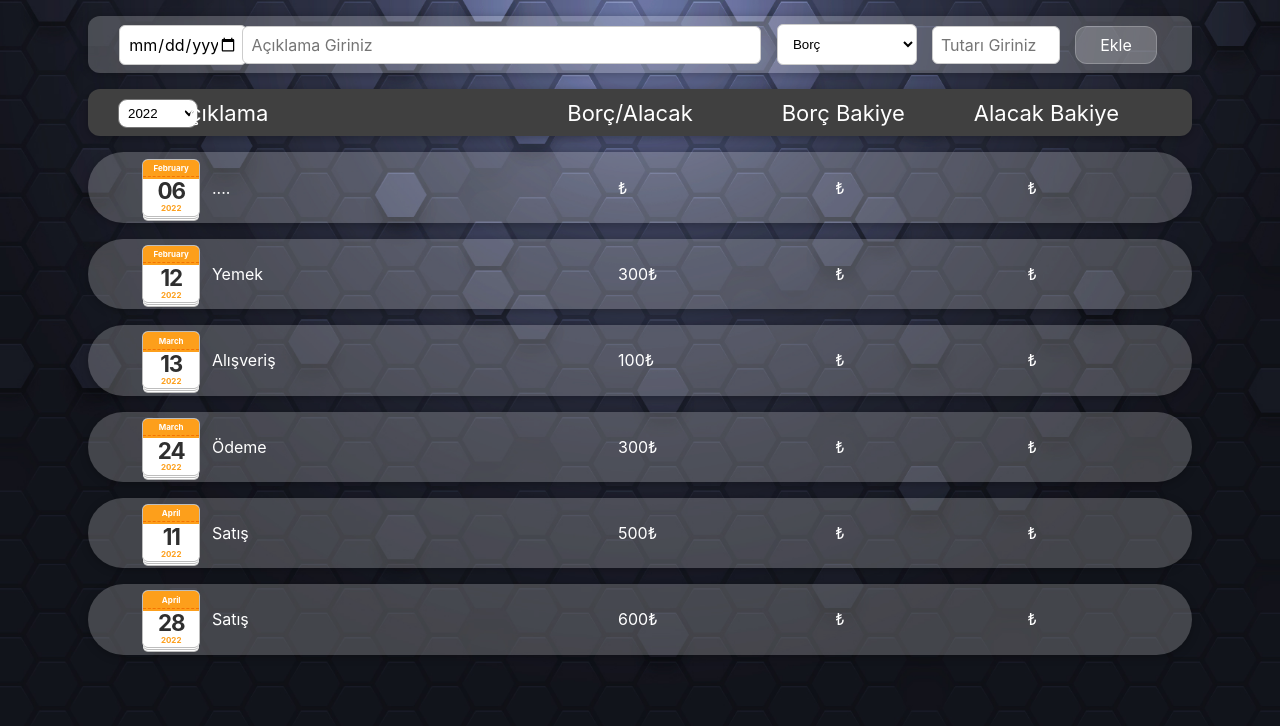
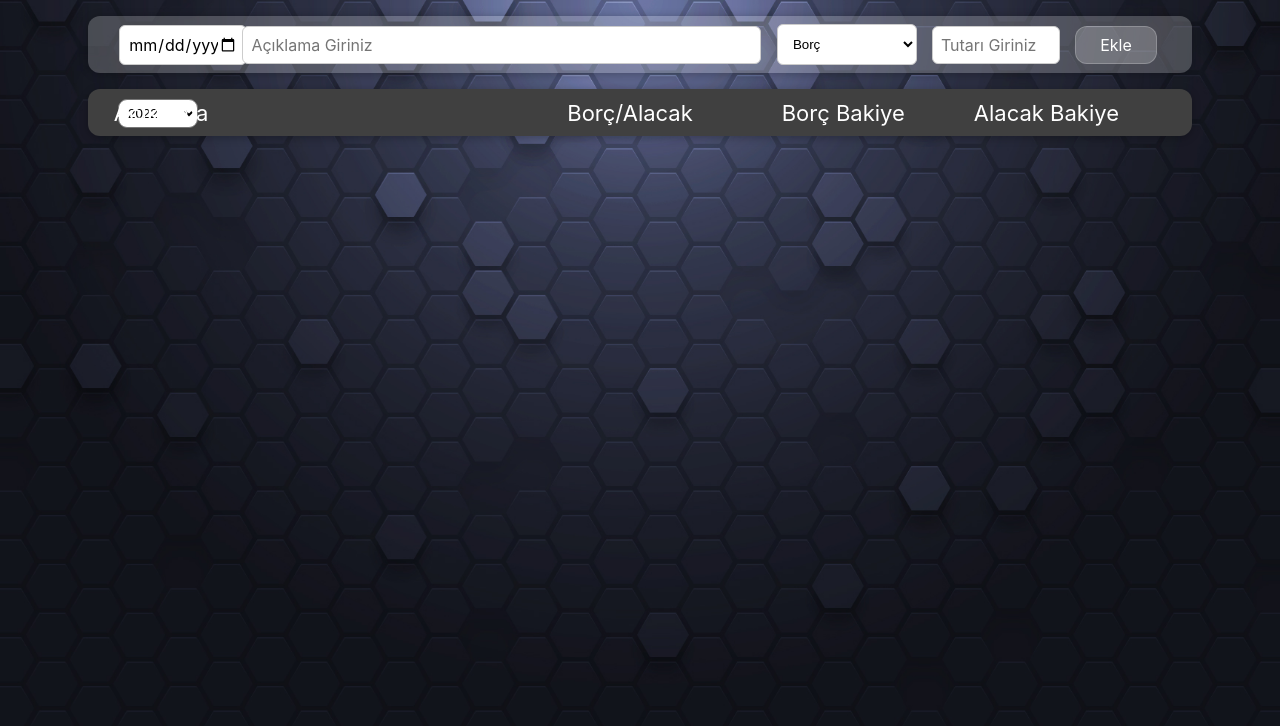
Before and after one commit to Dogukandinler/kalamozadef, a React (Create React App) app: page / in a window 1280 px wide. Shown: the top 726 px of the page. Built offline with nearby package versions, Linux system fonts and the light colour scheme.

Commit message:
FilteredByYearOk

```diff
--- a/src/App.js
+++ b/src/App.js
@@ -1,4 +1,3 @@
-import Title from './components/Title';
 import "./App.css"
 import Records from './components/Records';
 import NewRecords from './components/NewRecords/NewRecords';
@@ -6,12 +5,17 @@ import NewRecords from './components/NewRecords/NewRecords';
 function App() {
 
     const checks = [
-        { id: "1",company:"", date: new Date(2022, 1, 6),  explanation:"...." ,debtclaim:"",debtBlance:"",claimBlance:"",SelectionCD:"Borç"},
-        { id: "2",company:"", date: new Date(2022, 1, 12), explanation:"Yemek" ,debtclaim:300,debtBlance:"",claimBlance:"",SelectionCD:"Borç"},
-        { id: "3",company:"", date: new Date(2022, 2, 13), explanation:"Alışveriş" ,debtclaim:100,debtBlance:"",claimBlance:"",SelectionCD:"Borç"},
-        { id: "4",company:"", date: new Date(2022, 2, 24), explanation:"Ödeme" ,debtclaim:300,debtBlance:"",claimBlance:"",SelectionCD:"Borç"},
-        { id: "5",company:"", date: new Date(2022, 3, 11), explanation:"Satış" ,debtclaim:500, debtBlance:"",claimBlance:"",SelectionCD:"Alacak"},
-        { id: "6",company:"", date: new Date(2022, 3, 28), explanation:"Satış" ,debtclaim:600, debtBlance:"",claimBlance:"",SelectionCD:"Alacak"},
+        { id: "1",company:"", date: new Date(2022, 1, 6),  explanation:"...." ,debtclaim:"",debtBlance:"",claimBlance:"",selectionCD:"Borç"},
+        { id: "2",company:"", date: new Date(2021, 1, 12), explanation:"Yemek" ,debtclaim:300,debtBlance:"",claimBlance:"",selectionCD:"Borç"},
+        { id: "3",company:"", date: new Date(2020, 2, 13), explanation:"Alışveriş" ,debtclaim:100,debtBlance:"",claimBlance:"",selectionCD:"Borç"},
+        { id: "4",company:"", date: new Date(2019, 2, 24), explanation:"Ödeme" ,debtclaim:300,debtBlance:"",claimBlance:"",selectionCD:"Borç"},
+        { id: "5",company:"", date: new Date(2022, 3, 11), explanation:"Satış" ,debtclaim:500, debtBlance:"",claimBlance:"",selectionCD:"Alacak"},
+        { id: "7",company:"", date: new Date(2022, 3, 28), explanation:"Satış" ,debtclaim:600, debtBlance:"",claimBlance:"",selectionCD:"Alacak"},
+        { id: "8",company:"", date: new Date(2022, 3, 28), explanation:"Satış" ,debtclaim:600, debtBlance:"",claimBlance:"",selectionCD:"Alacak"},
+        { id: "9",company:"", date: new Date(2022, 3, 28), explanation:"Satış" ,debtclaim:600, debtBlance:"",claimBlance:"",selectionCD:"Alacak"},
+        { id: "10",company:"", date: new Date(2022, 3, 28), explanation:"Satış" ,debtclaim:600, debtBlance:"",claimBlance:"",selectionCD:"Alacak"},
+        { id: "11",company:"", date: new Date(2022, 3, 28), explanation:"Satış" ,debtclaim:600, debtBlance:"",claimBlance:"",selectionCD:"Alacak"},
+        { id: "12",company:"", date: new Date(2022, 3, 28), explanation:"Satış" ,debtclaim:600, debtBlance:"",claimBlance:"",selectionCD:"Alacak"},
 
 ];
 
@@ -22,7 +26,6 @@ function App() {
 
         <div className="div-1">
             <NewRecords onAddRecord={addRecordHandler}></NewRecords>
-            <Title></Title>
             <Records items ={checks}/>
         </div>
     )
--- a/src/components/NewRecords/RecordsForm.js
+++ b/src/components/NewRecords/RecordsForm.js
@@ -22,16 +22,13 @@ const RecordsForm = (props) => {
   };
   const submitHandler = (event) => {
     event.preventDefault();
-    console.log(enteredExplanation);
-    console.log(enteredAmounth);
-    console.log(enteredDate);
-    console.log(enteredSelection);
+
 
     const recordData={
       Selection : enteredSelection,
       explanation: enteredExplanation,
-      amounth : parseFloat(enteredAmounth),
-      date : new Date(enteredDate)
+      amounth : enteredAmounth,
+      date : enteredDate
     }
 
     props.onSaveRecordData(recordData)
--- a/src/components/Records.js
+++ b/src/components/Records.js
@@ -1,56 +1,41 @@
-import React  from "react";
+import React,{useState} from "react";
 import KalamozaItem from "./KalamozaItem";
+import Card from "./UI/Card";
+import Title from "./Title";
 
 
 const Records = (props) => {
 
+  const [filteredYear, setFilterYear] = useState("");
+
+  const filteredYearHandler =(FilteredYear) =>{
+   setFilterYear(FilteredYear);
+
+  };
+
+  const filteredExpenses = props.items.filter(expense =>{
+    return expense.date.getFullYear().toString()===filteredYear;
+  });
 
   return (
     <div>
-
-      <KalamozaItem
-        date={props.items[0].date}
-        explanation={props.items[0].explanation}
-        debtclaim={props.items[0].debtclaim}
-        debtBlance={props.items[0].debtBlance}
-        claimBlance={props.items[0].claimBlance}
-      />
-      <KalamozaItem
-        date={props.items[1].date}
-        explanation={props.items[1].explanation}
-        debtclaim={props.items[1].debtclaim}
-        debtBlance={props.items[1].debtBlance}
-        claimBlance={props.items[1].claimBlance}
-      />
-      <KalamozaItem
-        date={props.items[2].date}
-        explanation={props.items[2].explanation}
-        debtclaim={props.items[2].debtclaim}
-        debtBlance={props.items[2].debtBlance}
-        claimBlance={props.items[2].claimBlance}
-      />
-      <KalamozaItem
-        date={props.items[3].date}
-        explanation={props.items[3].explanation}
-        debtclaim={props.items[3].debtclaim}
-        debtBlance={props.items[3].debtBlance}
-        claimBlance={props.items[3].claimBlance}
-      />
-      <KalamozaItem
-        date={props.items[4].date}
-        explanation={props.items[4].explanation}
-        debtclaim={props.items[4].debtclaim}
-        debtBlance={props.items[4].debtBlance}
-        claimBlance={props.items[4].claimBlance}
-      />
-      <KalamozaItem
-        date={props.items[5].date}
-        explanation={props.items[5].explanation}
-        debtclaim={props.items[5].debtclaim}
-        debtBlance={props.items[5].debtBlance}
-        claimBlance={props.items[5].claimBlance}
-      />
+    <Title filterChange={filteredYearHandler}></Title>
+    <Card>
+      {
+      filteredExpenses.map((checks) =>(
+        <KalamozaItem
+        key ={checks.id}
+        date={checks.date}
+        explanation={checks.explanation}
+        debtclaim={checks.debtclaim}
+        debtBlance={checks.debtBlance}
+        claimBlance={checks.claimBlance}
+        selectionCD={checks.selectionCD}
+        />
+      ))}
+    </Card>
     </div>
   );
 };
+
 export default Records;
--- a/src/components/Title.css
+++ b/src/components/Title.css
@@ -20,7 +20,7 @@
     }
     .AçıklamaB{
         position:relative;
-        right: 210px;
+        right: 270px;
 
 
 
--- a/src/components/Title.js
+++ b/src/components/Title.js
@@ -2,15 +2,17 @@ import React,{useState} from "react";
 import "./Title.css";
 import KalamozaFilter from "./KalamozaFilter";
 
-const Title = () => {
+const Title = (props) => {
 
   const [filteredYear,setFilteredYear] = useState("2022");
   const filterChangeHandler = (selectedYear) =>{
     setFilteredYear(selectedYear);
-    console.log(selectedYear)
+    props.filterChange(selectedYear)
+  };
 
-  };
+
   return (
+
     <div className="Title">
       <KalamozaFilter selected={filteredYear} onChangeFilter={filterChangeHandler}></KalamozaFilter>
       <div className="TarihB"></div>
```
